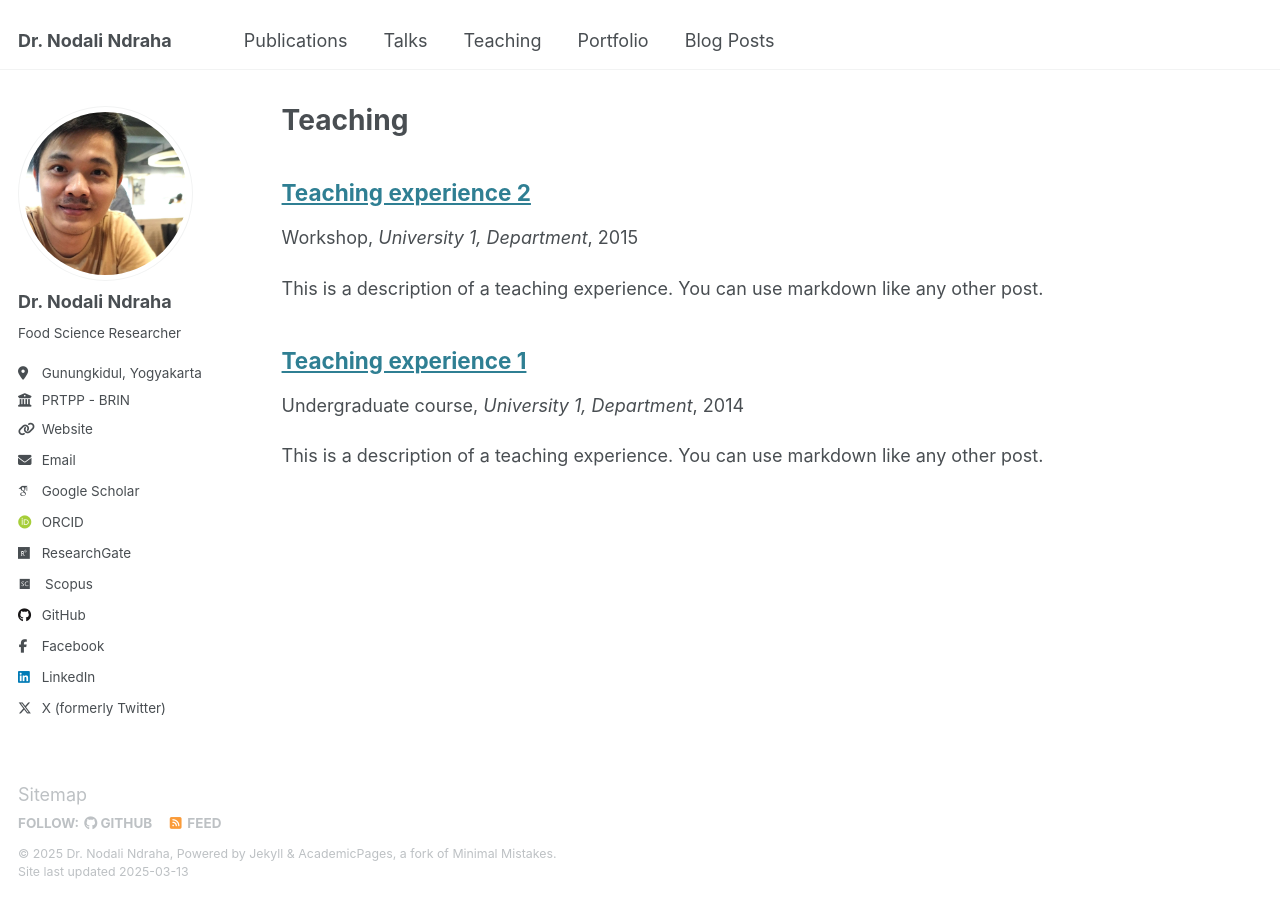
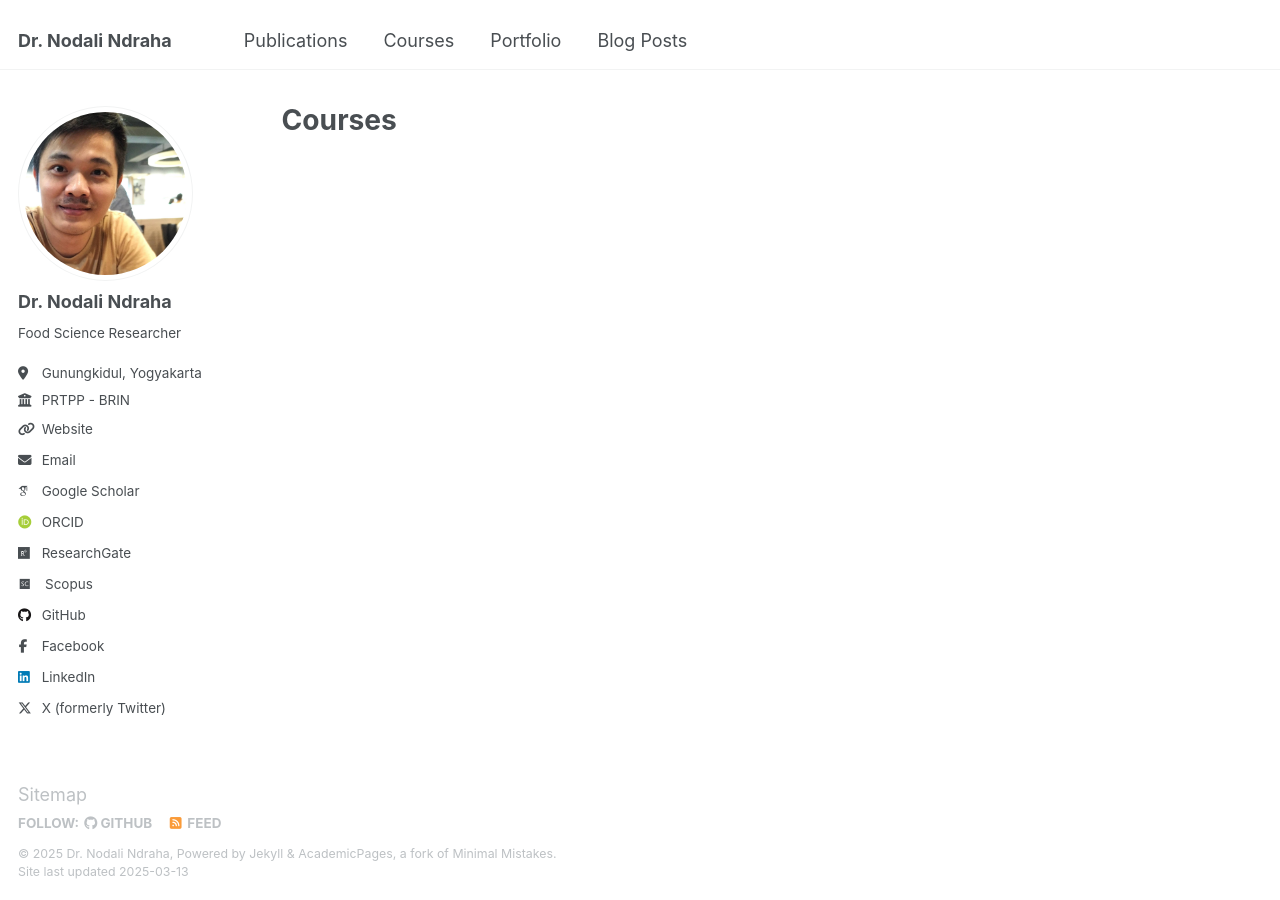
Before and after one commit to nndraha/nodali.github.io, a Jekyll site: the page built from _pages/teaching.html, in a window 1280 px wide. Built offline with Jekyll 4.4.1, drawn with Linux system fonts in a browser that asks for light colours; some web fonts are replaced.

Commit message:
nav update

```diff
--- a/_data/navigation.yml
+++ b/_data/navigation.yml
@@ -8,11 +8,11 @@ main:
   - title: "Publications"
     url: /publications/
 
-  - title: "Talks"
-    url: /talks/
+#  - title: "Talks"
+#    url: /talks/
 
-  - title: "Teaching"
-    url: /teaching/
+  - title: "Courses"
+    url: /courses/
 
   - title: "Portfolio"
     url: /portfolio/
--- a/_pages/teaching.html
+++ b/_pages/teaching.html
@@ -1,12 +1,12 @@
 ---
 layout: archive
-title: "Teaching"
-permalink: /teaching/
+title: "Courses"
+permalink: /courses/
 author_profile: true
 ---
 
 {% include base_path %}
 
-{% for post in site.teaching reversed %}
+{% for post in site.courses reversed %}
   {% include archive-single.html %}
 {% endfor %}
```
